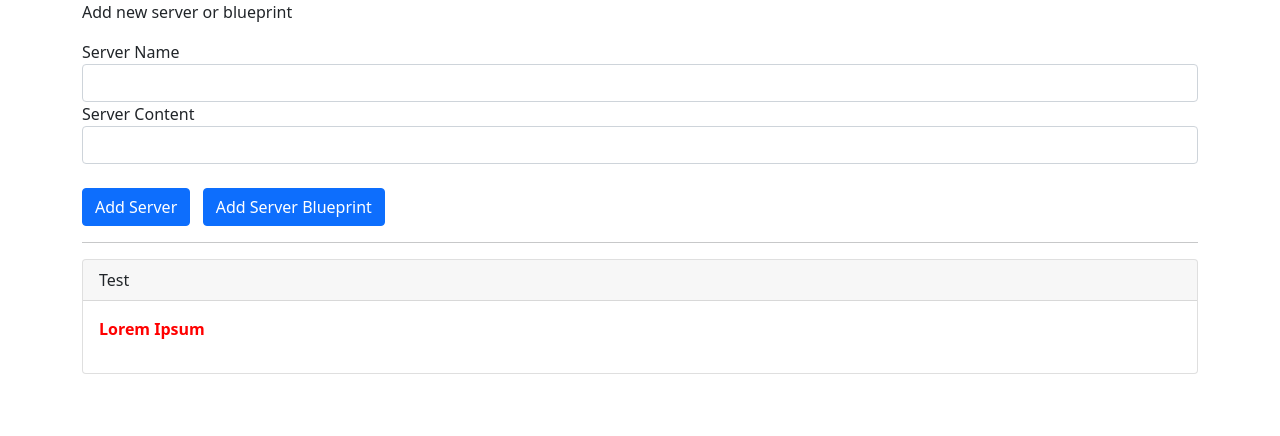
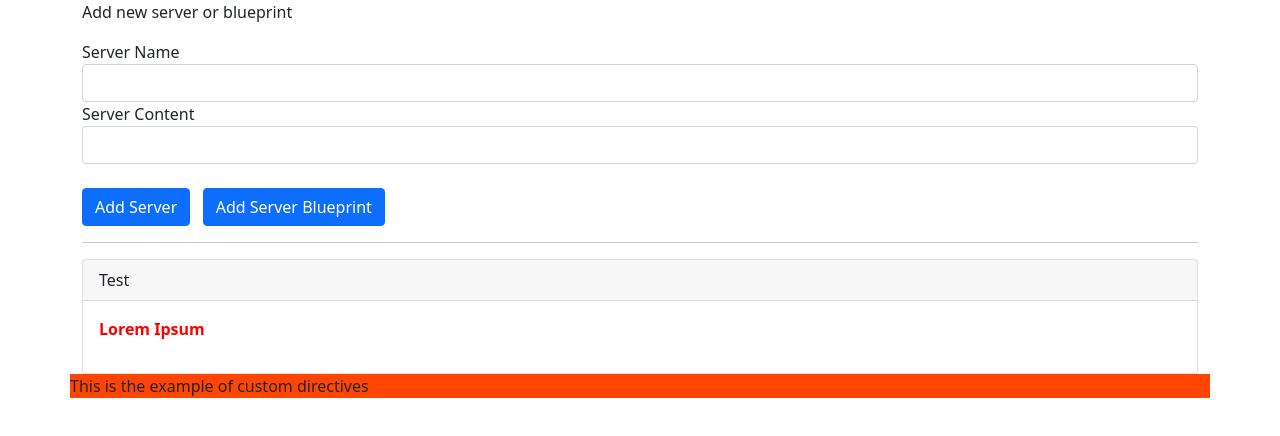
Before and after one commit to toshunigam/angular-learning, an Angular app in the folder angylearning/: page / in a window 1280 px wide. Shown: the top 436 px of the page. Built offline with nearby package versions, Linux system fonts and the light colour scheme.

Commit message:
learning about custom directives

```diff
--- /dev/null
+++ b/angylearning/src/app/_directive/basic-highlight.directive.ts
@@ -0,0 +1,14 @@
+import { Directive, ElementRef, OnInit } from "@angular/core";
+
+@Directive({
+    selector:'[appBasicHighlight]'
+})
+export class BasicHighlightDirective implements OnInit{
+    constructor(private elementRef:ElementRef){
+
+    }
+
+    ngOnInit(){
+        this.elementRef.nativeElement.style.backgroundColor = '#ff4500'
+    }
+}
--- a/angylearning/src/app/app.component.html
+++ b/angylearning/src/app/app.component.html
@@ -6,4 +6,5 @@
             <app-server-element *ngFor="let serverElement of serverElements" [element]="serverElement"></app-server-element>
         </div>
     </div>
+    <div class="row" appBasicHighlight>This is the example of custom directives</div>
 </div>
--- a/angylearning/src/app/app.module.ts
+++ b/angylearning/src/app/app.module.ts
@@ -7,6 +7,7 @@ import { ServerComponent } from './server/server.component';
 import { ServersComponent } from './servers/servers.component';
 import { CockpitComponent } from './cockpit/cockpit.component';
 import { ServerElementComponent } from './server-element/server-element.component';
+import { BasicHighlightDirective } from './_directive/basic-highlight.directive';
 
 @NgModule({
   declarations: [
@@ -14,7 +15,8 @@ import { ServerElementComponent } from './server-element/server-element.componen
     ServerComponent,
     ServersComponent,
     CockpitComponent,
-    ServerElementComponent
+    ServerElementComponent,
+    BasicHighlightDirective
   ],
   imports: [
     BrowserModule,
```
